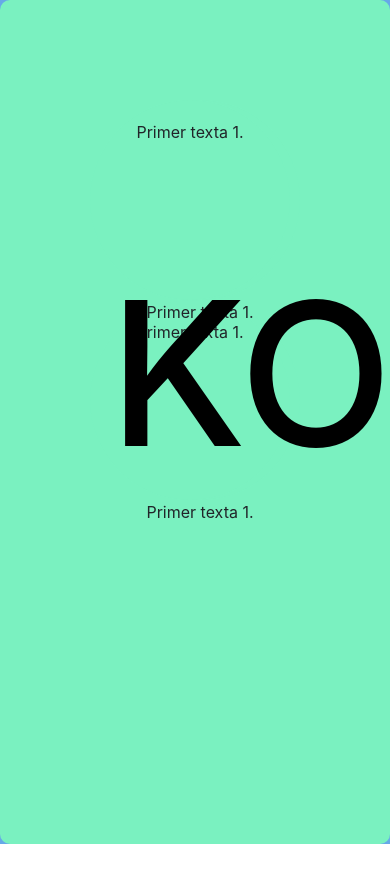
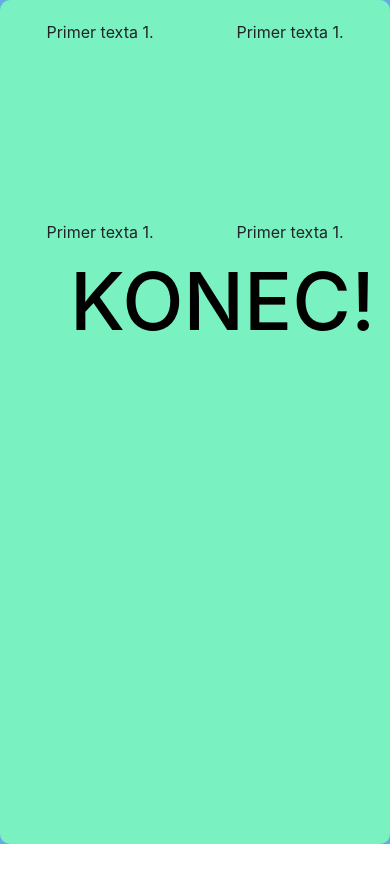
Before and after one commit to andrejcop/scrollanimationstesting, a plain HTML site: page index.html in a window 390 px wide. Shown: the top 882 px of the page. Drawn offline with nearby package versions, Linux system fonts and the light colour scheme.

Commit message:
Responsivness

```diff
--- a/style/style.scss
+++ b/style/style.scss
@@ -196,3 +196,17 @@ $color3:rgb(201, 238, 141);
 h1 {
     font-size: 200px;
 }
+@media only screen and (max-width: 700px) {
+    .contain1 {
+        padding: 0px;
+    }
+    h1 {
+        font-size: 500%;
+    }
+    .konec1, .konec {
+        top: 30%;
+        left: 18%;
+    }
+
+
+  }
```
Also changed, not shown: style/style.css, 1 other file.
